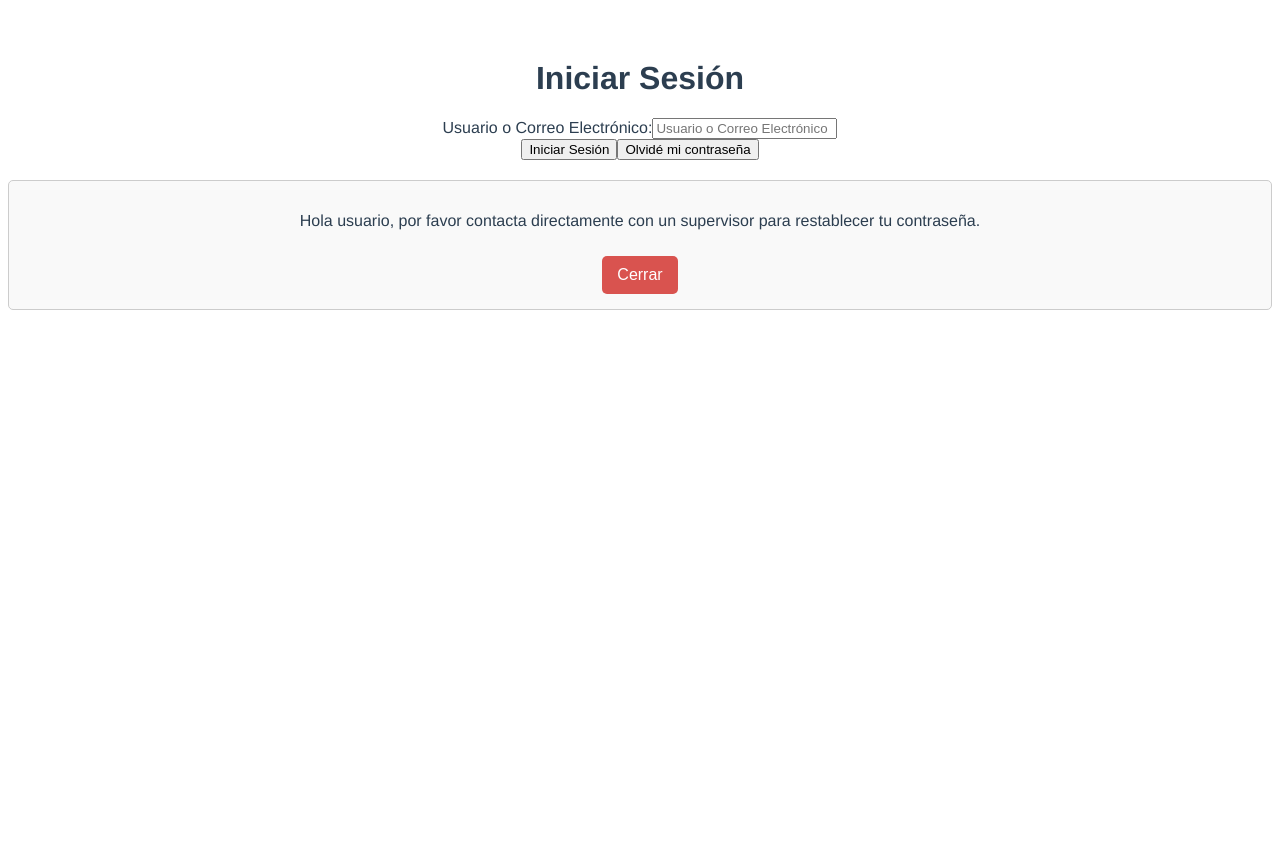
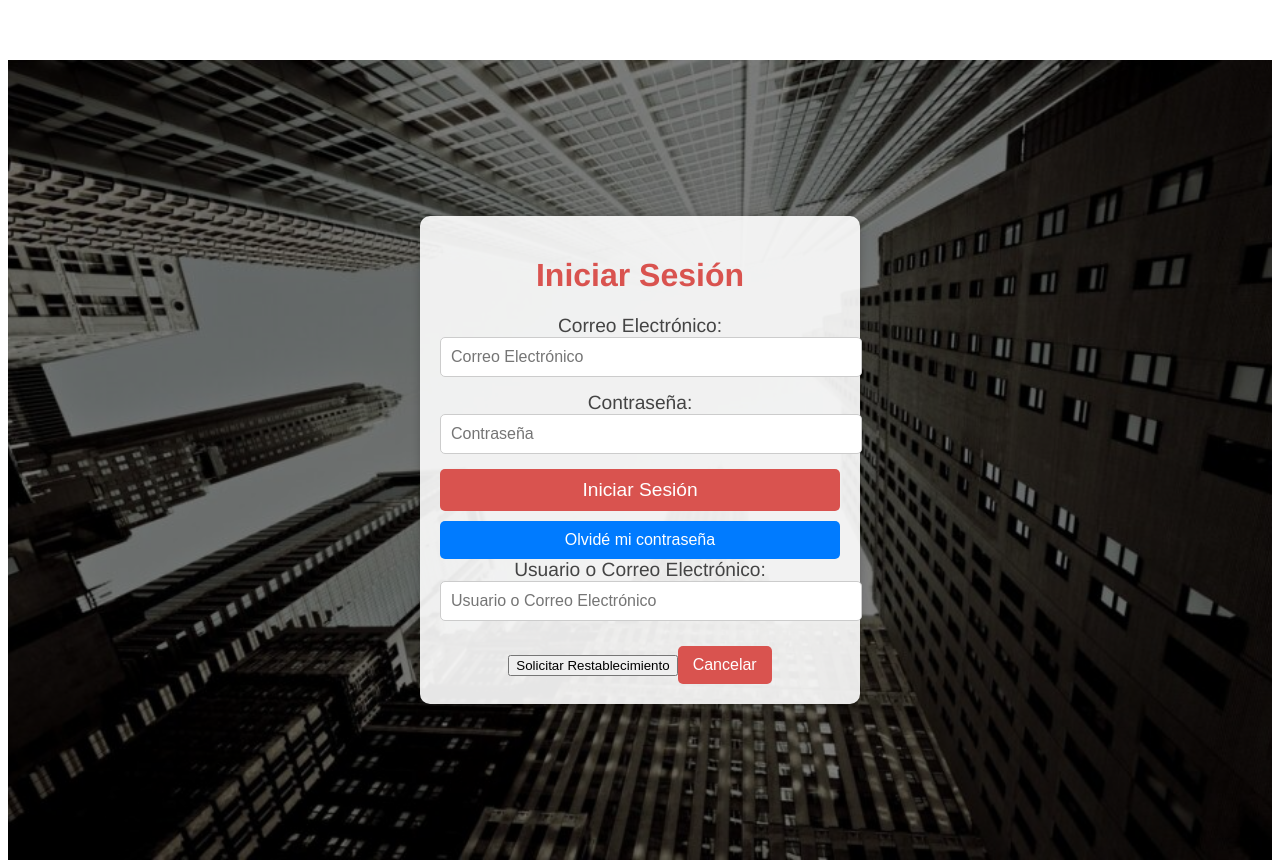
Before and after one commit to ettienemendoza/proyectodetitulo, a Vue app in the folder frontend/: page / in a window 1280 px wide. Both pictures are taken after a click on the button "Olvidé mi contraseña". Before the commit the page ends 800 px from the top, so only its background shows below. Built offline with nearby package versions, Linux system fonts and the light colour scheme.

Commit message:
vamos8aaaa

```diff
--- a/frontend/src/router/index.js
+++ b/frontend/src/router/index.js
@@ -6,6 +6,7 @@ import IncidenciasLista from '../views/IncidenciasLista.vue';
 import AdministracionUsuarios from '../views/AdministracionUsuarios.vue';
 import ListaSupervisor from '../views/ListaSupervisor.vue';
 import GraficosSupervisor from '../views/GraficosSupervisor.vue';
+import ResetRequests from '../views/ResetRequests.vue';
 
 const routes = [
   { path: '/', component: LoginPage },
@@ -15,6 +16,7 @@ const routes = [
   { path: '/administracion', component: AdministracionUsuarios },
   { path: '/lista-supervisor', component: ListaSupervisor, meta: { requiresAuth: true, rol: 'supervisor' } }, // Nueva ruta para la lista del supervisor
   { path: '/graficos-supervisor', component: GraficosSupervisor, meta: { requiresAuth: true, rol: 'supervisor' } }, // Agregar la ruta para el componente GraficosSupervisor
+  { path: '/reset-requests', component: ResetRequests, meta: { requiresAuth: true, rol: 'supervisor' } },
 ];
 
 const router = createRouter({
--- a/frontend/src/views/LoginPage.vue
+++ b/frontend/src/views/LoginPage.vue
@@ -7,15 +7,23 @@
       </div>
       <div class="login-form">
         <div class="form-group">
-          <label for="usuario">Usuario o Correo Electrónico:</label>
-          <input type="text" v-model="resetInfo" id="resetInfo" placeholder="Usuario o Correo Electrónico" />
+          <label for="usuario">Correo Electrónico:</label>
+          <input type="text" v-model="usuario" id="usuario" placeholder="Correo Electrónico" />
+        </div>
+        <div class="form-group">
+          <label for="contrasena">Contraseña:</label>
+          <input type="password" v-model="contrasena" id="contrasena" placeholder="Contraseña" />
         </div>
         <button @click="iniciarSesion" class="btn-login">Iniciar Sesión</button>
-        <button @click="mostrarMensajeContactoSupervisor" class="btn-reset-password">Olvidé mi contraseña</button>
+        <button @click="mostrarFormularioOlvidoContrasena" class="btn-reset-password">Olvidé mi contraseña</button>
 
-        <div v-if="mostrarMensaje" class="reset-message">
-          <p>{{ mensajeContactoSupervisor }}</p>
-          <button @click="mostrarMensaje = false" class="btn-reset-cancel">Cerrar</button>
+        <div v-if="mostrarOlvidoContrasena" class="reset-form">
+          <div class="form-group">
+            <label for="resetInfo">Usuario o Correo Electrónico:</label>
+            <input type="text" v-model="resetInfo" id="resetInfo" placeholder="Usuario o Correo Electrónico" />
+          </div>
+          <button @click="solicitarNotificacionSupervisor" class="btn-reset-submit">Solicitar Restablecimiento</button>
+          <button @click="mostrarOlvidoContrasena = false" class="btn-reset-cancel">Cancelar</button>
         </div>
       </div>
     </div>
@@ -23,6 +31,8 @@
 </template>
 
 <script>
+// loginpage.vue
+import axios from 'axios';
 
 export default {
   data() {
@@ -30,32 +40,163 @@ export default {
       usuario: '',
       contrasena: '',
       resetInfo: '',
-      mostrarMensaje: false,
-      mensajeContactoSupervisor: '',
+      mostrarOlvidoContrasena: false,
     };
   },
   methods: {
     async iniciarSesion() {
-      // ... (tu código de inicio de sesión)
+      console.log('Datos enviados al backend:', {
+        usuario: this.usuario,
+        contrasena: this.contrasena
+      });
+
+      try {
+        const response = await axios.post('https://proyectodetitulo.onrender.com/api/login', {
+          usuario: this.usuario,
+          contrasena: this.contrasena
+        });
+
+        console.log('Respuesta del servidor:', response.data);
+
+        if (response.data.token) {
+          console.log('Token recibido:', response.data.token);
+
+          localStorage.setItem('token', response.data.token);
+          localStorage.setItem('rol', response.data.rol);
+          localStorage.setItem('usuario', JSON.stringify({ nombre: response.data.nombre, email: this.usuario }));
+          console.log('Token en localStorage:', localStorage.getItem('token'));
+          console.log('Rol en localStorage:', localStorage.getItem('rol'));
+
+          console.log('Rol del usuario:', response.data.rol);
+
+          setTimeout(() => {
+            if (response.data.rol === 'supervisor') {
+              console.log('Redirigiendo a dashboard-supervisor');
+              this.$router.push('/dashboard-supervisor');
+            } else if (response.data.rol === 'ejecutivo') {
+              console.log('Redirigiendo a dashboard-ejecutivo');
+              this.$router.push('/dashboard-ejecutivo');
+            }
+          }, 500);
+        }
+      } catch (error) {
+        console.error('Error al iniciar sesión:', error);
+        alert('Correo electrónico o contraseña incorrectos'); // Mensaje de error actualizado
+      }
     },
-    mostrarMensajeContactoSupervisor() {
-      this.mensajeContactoSupervisor = `Hola ${this.resetInfo || 'usuario'}, por favor contacta directamente con un supervisor para restablecer tu contraseña.`;
-      this.mostrarMensaje = true;
-      this.resetInfo = ''; // Limpiar el campo después de mostrar el mensaje
+    mostrarFormularioOlvidoContrasena() {
+      this.mostrarOlvidoContrasena = true;
+    },
+    async solicitarNotificacionSupervisor() {
+      if (!this.resetInfo) {
+        alert('Por favor, ingresa tu usuario o correo electrónico.');
+        return;
+      }
+
+      try {
+        const response = await axios.post('https://proyectodetitulo.onrender.com/api/notify-supervisor-reset', {
+          userInfo: this.resetInfo,
+        });
+        alert('Se ha registrado tu solicitud. Contacta a tu supervisor.');
+        this.mostrarOlvidoContrasena = false; // Ocultar el formulario después del envío
+      } catch (error) {
+        console.error('Error al notificar al supervisor:', error);
+        alert(error.response.data.message || 'Error al solicitar notificación al supervisor.');
+      } finally {
+        this.resetInfo = '';
+      }
     },
   },
 };
 </script>
 
 <style scoped>
+/* loginpage.vue */
+/* Estilo del formulario de login */
+.login-container {
+  background-image: url('@/assets/edificio.jpg');
+  background-size: cover;
+  background-position: center;
+  height: 100vh;
+  display: flex;
+  justify-content: center;
+  align-items: center;
+  position: relative;
+}
 
-.reset-message {
-  margin-top: 20px;
-  padding: 15px;
+.background-overlay {
+  position: absolute;
+  top: 0;
+  left: 0;
+  width: 100%;
+  height: 100%;
+  background-color: rgba(0, 0, 0, 0.5);
+  z-index: 0;
+}
+
+.login-box {
+  background-color: rgba(255, 255, 255, 0.9);
+  border-radius: 10px;
+  padding: 20px;
+  box-shadow: 0 0 10px rgba(0, 0, 0, 0.2);
+  width: 400px;
+  text-align: center;
+  z-index: 1;
+}
+
+.title-banner {
+  text-align: center;
+  margin-bottom: 20px;
+}
+
+h1 {
+  color: #d9534f;
+  font-size: 2em;
+}
+
+.form-group {
+  margin-bottom: 15px;
+}
+
+label {
+  font-size: 1.2em;
+  color: #444;
+}
+
+input {
+  width: 100%;
+  padding: 10px;
   border: 1px solid #ccc;
   border-radius: 5px;
-  background-color: #f9f9f9;
-  text-align: center;
+  font-size: 1em;
+}
+
+.btn-login {
+  background-color: #d9534f;
+  color: white;
+  padding: 10px 20px;
+  width: 100%;
+  border: none;
+  border-radius: 5px;
+  cursor: pointer;
+  font-size: 1.2em;
+}
+
+.btn-login:hover {
+  background-color: #c23d39;
+}
+
+.btn-reset-password {
+  background-color: #007bff; /* Un color diferente para la solicitud */
+  color: white;
+  padding: 10px 20px;
+  width: 100%;
+  border: none;
+  border-radius: 5px;
+  cursor: pointer;
+  font-size: 1em;
+  margin-top: 10px;
+  margin-right: 5px;
 }
 
 .btn-reset-cancel {
@@ -69,6 +210,10 @@ export default {
   margin-top: 10px;
 }
 
+.btn-reset-submit:hover {
+  background-color: #0056b3;
+}
+
 .btn-reset-cancel:hover {
   background-color: #c9302c;
 }
--- /dev/null
+++ b/frontend/src/views/ResetRequests.vue
@@ -0,0 +1,117 @@
+<template>
+  <div class="reset-requests-container">
+    <h2>Solicitudes de Restablecimiento de Contraseña</h2>
+    <div v-if="resetRequests.length > 0">
+      <ul>
+        <li v-for="request in resetRequests" :key="request._id">
+          <strong>Usuario/Correo:</strong> {{ request.descripcion }} -
+          <strong>Fecha/Hora:</strong> {{ new Date(request.createdAt).toLocaleString() }}
+          <button @click="marcarComoAtendido(request._id)">Marcar como Atendido</button>
+        </li>
+      </ul>
+    </div>
+    <div v-else>
+      <p>No hay solicitudes de restablecimiento de contraseña pendientes.</p>
+    </div>
+  </div>
+</template>
+
+<script>
+import axios from 'axios';
+
+export default {
+  data() {
+    return {
+      resetRequests: [],
+    };
+  },
+  mounted() {
+    this.obtenerSolicitudes();
+  },
+  methods: {
+    async obtenerSolicitudes() {
+      const token = localStorage.getItem('token');
+      if (token) {
+        const config = {
+          headers: {
+            Authorization: `Bearer ${token}`,
+          },
+        };
+        try {
+          const response = await axios.get('https://proyectodetitulo.onrender.com/api/reset-requests', config);
+          this.resetRequests = response.data;
+        } catch (error) {
+          console.error('Error al obtener las solicitudes de reset:', error);
+          alert('Error al obtener las solicitudes de restablecimiento.');
+        }
+      }
+    },
+    async marcarComoAtendido(requestId) {
+      const token = localStorage.getItem('token');
+      if (token) {
+        const config = {
+          headers: {
+            Authorization: `Bearer ${token}`,
+          },
+        };
+        try {
+          await axios.delete(`https://proyectodetitulo.onrender.com/api/reset-requests/${requestId}`, config);
+          this.obtenerSolicitudes(); // Recargar la lista después de marcar como atendido
+          alert('Solicitud marcada como atendida.');
+        } catch (error) {
+          console.error('Error al marcar como atendido:', error);
+          alert('Error al marcar la solicitud como atendida.');
+        }
+      }
+    },
+  },
+};
+</script>
+
+<style scoped>
+.reset-requests-container {
+  padding: 20px;
+  background-color: #f9f9f9;
+  border: 1px solid #ccc;
+  border-radius: 5px;
+  margin: 20px auto;
+  max-width: 600px;
+}
+
+h2 {
+  text-align: center;
+  color: #333;
+  margin-bottom: 20px;
+}
+
+ul {
+  list-style: none;
+  padding: 0;
+}
+
+li {
+  padding: 10px;
+  border-bottom: 1px solid #eee;
+  display: flex;
+  justify-content: space-between;
+  align-items: center;
+}
+
+li:last-child {
+  border-bottom: none;
+}
+
+button {
+  background-color: #007bff;
+  color: white;
+  padding: 8px 12px;
+  border: none;
+  border-radius: 5px;
+  cursor: pointer;
+  font-size: 0.9em;
+}
+
+button:hover {
+  background-color: #0056b3;
+}
+</style>
```
Also changed, not shown: frontend/src/views/DashboardSupervisor.vue (+51 -101 lines).
